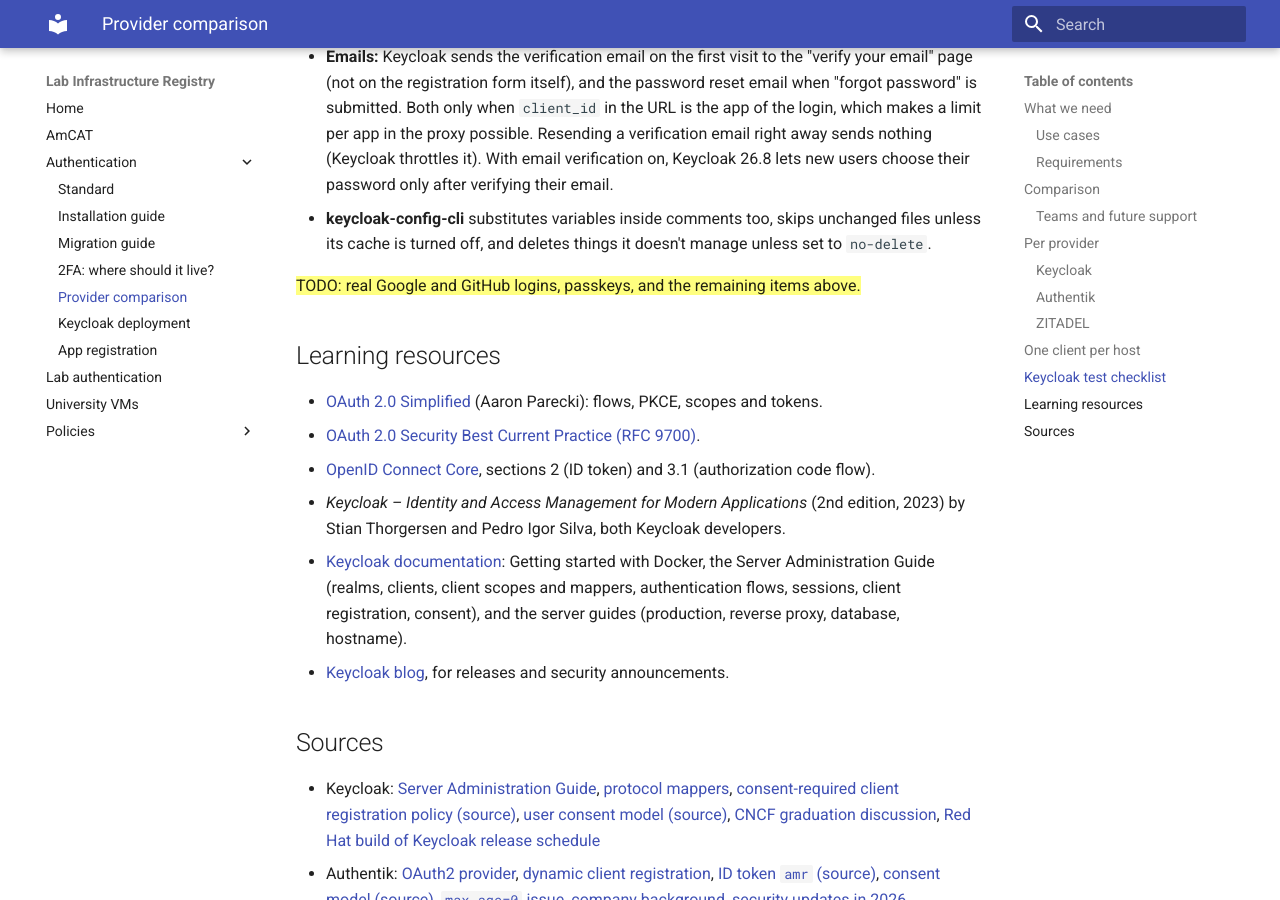
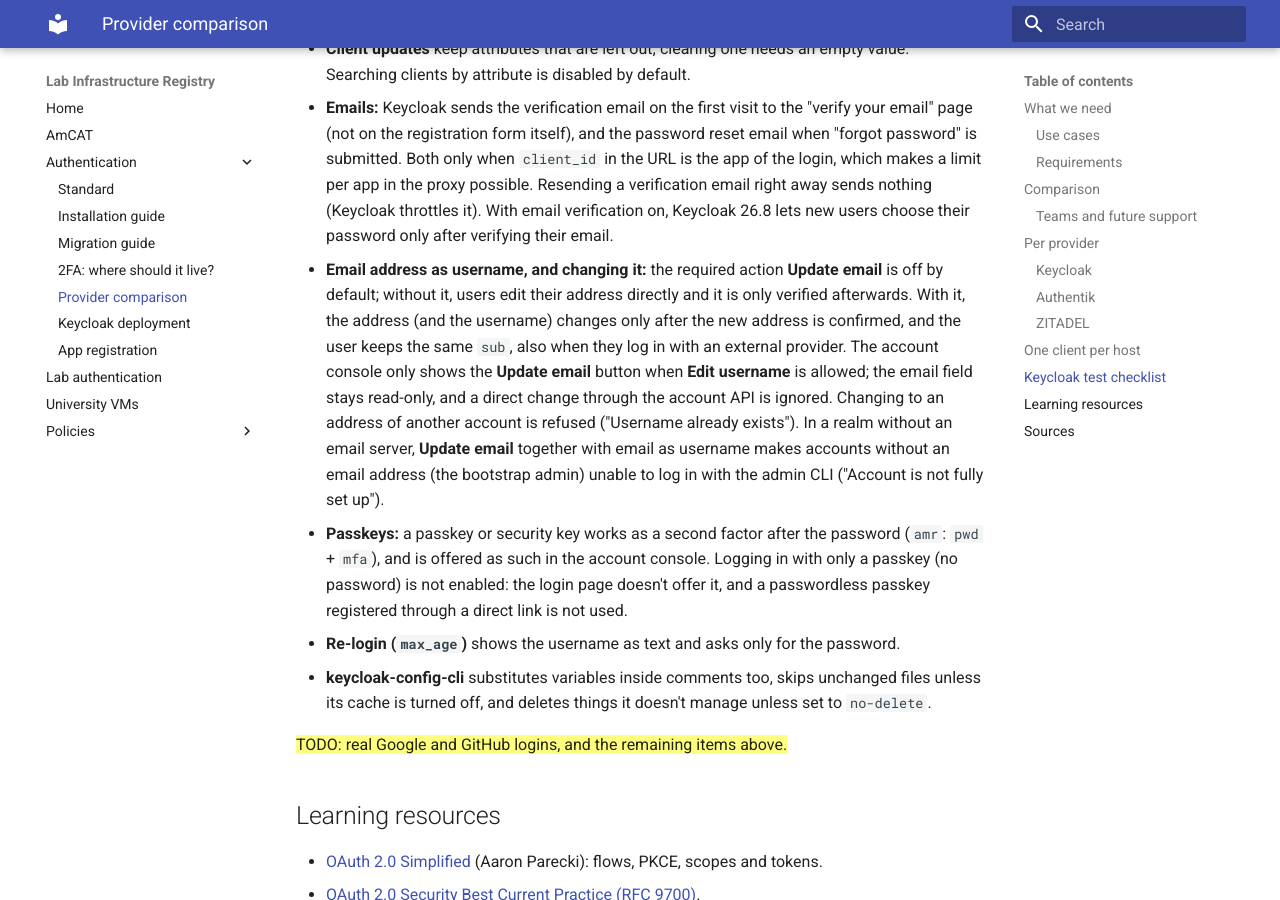
Before and after one commit to kasperwelbers/societal-analytics-lab-infra, an MkDocs documentation site: the page built from docs/auth-providers.md, in a window 1280 px wide and 900 px high, scrolled down 7923 px. Built offline with MkDocs 1.6.1 and Material for MkDocs 9.7.7, drawn with Linux system fonts in a browser that asks for light colours; some of the changed text lies outside the part shown.

Commit message:
Keycloak: email address as username in all realms, changed via Update email
- master now also uses the email address as username for new admins;
  temp-admin and bootstrap recovery admins keep working (tested)
- lab and idp: Update email turned on (off by default), so a new address
  only takes effect after it is confirmed; Edit username allowed so the
  account console shows the button (the field stays read-only, and a
  direct change through the account API is ignored, tested)
- master keeps Update email off: with email as username it would lock
  admin-cli out of accounts without an email address
- keycloak-config-cli never deletes required actions it doesn't manage
- Test checklist: amr with passkeys, step-up with max_age, consent
  remembered and revoked, prompt=none, self-registration; findings added

Co-Authored-By: Claude Opus 5.5 <noreply@anthropic.com>
Claude-Session: https://claude.ai/code/session_019W6Pqxp2q1zbwJeh2ybKkP

```diff
--- a/docs/auth-providers.md
+++ b/docs/auth-providers.md
@@ -102,11 +102,11 @@ To be done on a test machine, before migrating anything. Mark items as done, and
 **Consent (use cases 3 and 7)**
 
 - [x] A new user logging in to a client with consent required sees a consent screen.
-- [ ] The consent is remembered: a second login to the same client shows no consent screen.
+- [x] The consent is remembered: a second login to the same client shows no consent screen.
 - [ ] AmCAT and AnnoTinder sharing one client on host A: one consent covers both.
 - [ ] A client on host B asks for consent again.
-- [ ] A silent login (`prompt=none`) for a user who did not consent returns an error, not a token.
-- [ ] Users can see and revoke their consents in the account console.
+- [x] A silent login (`prompt=none`) for a user who did not consent returns an error (`interaction_required`), not a token.
+- [x] Users can see and revoke their consents in the account console (**Applications → Remove access**); the next login asks for consent again.
 
 **Client registration (use cases 2 and 6)**
 
@@ -120,9 +120,9 @@ Instead of DCR, apps are registered through our own [app registration site](./ap
 
 **Users and 2FA**
 
-- [ ] Self-registration with required email verification.
-- [ ] `amr` for password, password plus TOTP (both tested: `pwd`, and `pwd` + `mfa`), and passkey logins.
-- [ ] Step-up: `max_age=600` triggers a new login, and `auth_time` is updated.
+- [x] Self-registration with required email verification.
+- [x] `amr` for password, password plus TOTP, and password plus passkey or security key: `pwd`, and `pwd` + `mfa`. (Passkey login without a password is not enabled, see the findings.)
+- [x] Step-up: `max_age` triggers a new login, and `auth_time` is updated (tested with `max_age=5`).
 - [ ] Requesting 2FA with `acr_values`: a user without a second factor is asked to set one up. Our server checks the returned `acr`.
 - [ ] Users can't add login methods (e.g. link other accounts) unless we allow it.
 
@@ -133,7 +133,7 @@ Instead of DCR, apps are registered through our own [app registration site](./ap
 
 **Isolation (use cases 1 and 4)**
 
-- [ ] A second realm with a delegated realm admin. That admin can't see or change anything in other realms.
+- [x] A second realm with a delegated realm admin. That admin can't see or change anything in other realms (tested, see [step 4 of the runbook](./keycloak-deploy.md#exceptions-for-specific-realms)).
 - [ ] A user signed in to one realm is not signed in to another realm.
 
 **Migration (use case 5)**
@@ -161,9 +161,12 @@ Tested with Keycloak 26.8 (locally, with the realm configuration of the runbook)
 * **Client policies** can enforce consent, PKCE and redirect URI rules for changes made by a specific role. The redirect URI rule can only allow `http://localhost` by allowing `http://` in general (our site checks the rest). An empty post logout redirect URI attribute is refused.
 * **Client updates** keep attributes that are left out; clearing one needs an empty value. Searching clients by attribute is disabled by default.
 * **Emails:** Keycloak sends the verification email on the first visit to the "verify your email" page (not on the registration form itself), and the password reset email when "forgot password" is submitted. Both only when `client_id` in the URL is the app of the login, which makes a limit per app in the proxy possible. Resending a verification email right away sends nothing (Keycloak throttles it). With email verification on, Keycloak 26.8 lets new users choose their password only after verifying their email.
+* **Email address as username, and changing it:** the required action **Update email** is off by default; without it, users edit their address directly and it is only verified afterwards. With it, the address (and the username) changes only after the new address is confirmed, and the user keeps the same `sub`, also when they log in with an external provider. The account console only shows the **Update email** button when **Edit username** is allowed; the email field stays read-only, and a direct change through the account API is ignored. Changing to an address of another account is refused ("Username already exists"). In a realm without an email server, **Update email** together with email as username makes accounts without an email address (the bootstrap admin) unable to log in with the admin CLI ("Account is not fully set up").
+* **Passkeys:** a passkey or security key works as a second factor after the password (`amr`: `pwd` + `mfa`), and is offered as such in the account console. Logging in with only a passkey (no password) is not enabled: the login page doesn't offer it, and a passwordless passkey registered through a direct link is not used.
+* **Re-login (`max_age`)** shows the username as text and asks only for the password.
 * **keycloak-config-cli** substitutes variables inside comments too, skips unchanged files unless its cache is turned off, and deletes things it doesn't manage unless set to `no-delete`.
 
-==TODO: real Google and GitHub logins, passkeys, and the remaining items above.==
+==TODO: real Google and GitHub logins, and the remaining items above.==
 
 ## Learning resources
 
```
Also changed, not shown: docs/keycloak-deploy.md (+2 -0 lines), 4 other files.
